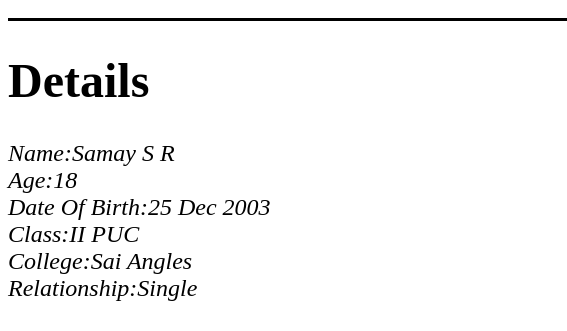
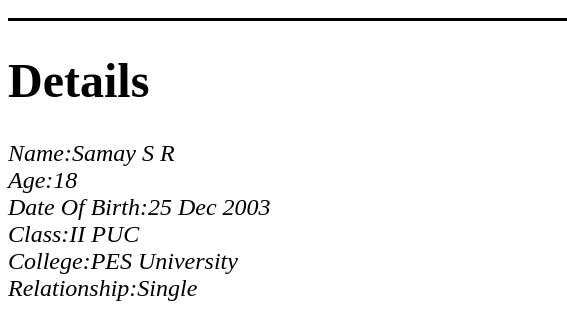
Before and after one commit to Samay912/Creative-Cogs, a plain HTML site: page index.html in a window 1280 px wide. Shown: the part 139-470 px from the top of the page, 0-567 px from the left. Drawn offline with Linux system fonts and the light colour scheme.

Commit message:
Update index.html

```diff
--- a/index.html
+++ b/index.html
@@ -32,7 +32,7 @@
                     Age:18<br>
                     Date Of Birth:25 Dec 2003<br>
                     Class:II PUC<br>
-                    College:Sai Angles<br>
+                    College:PES University<br>
                     Relationship:Single<br>
                 </i>
             </p>
```
